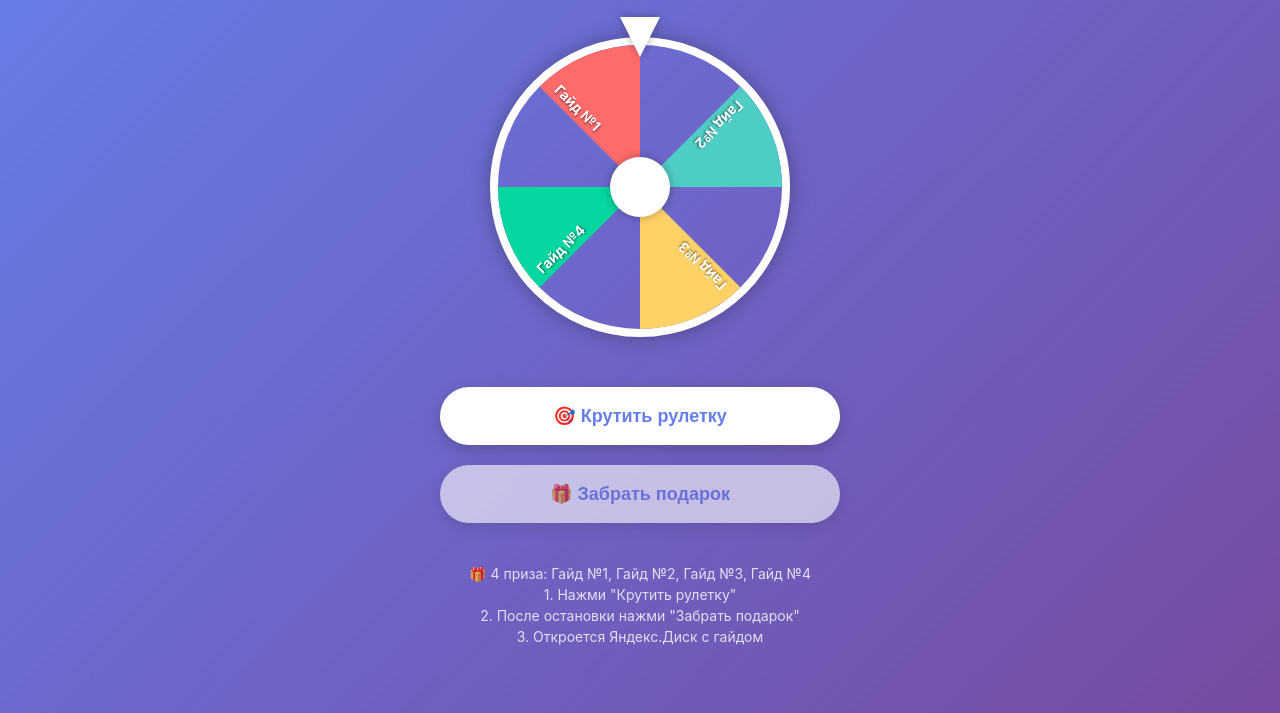
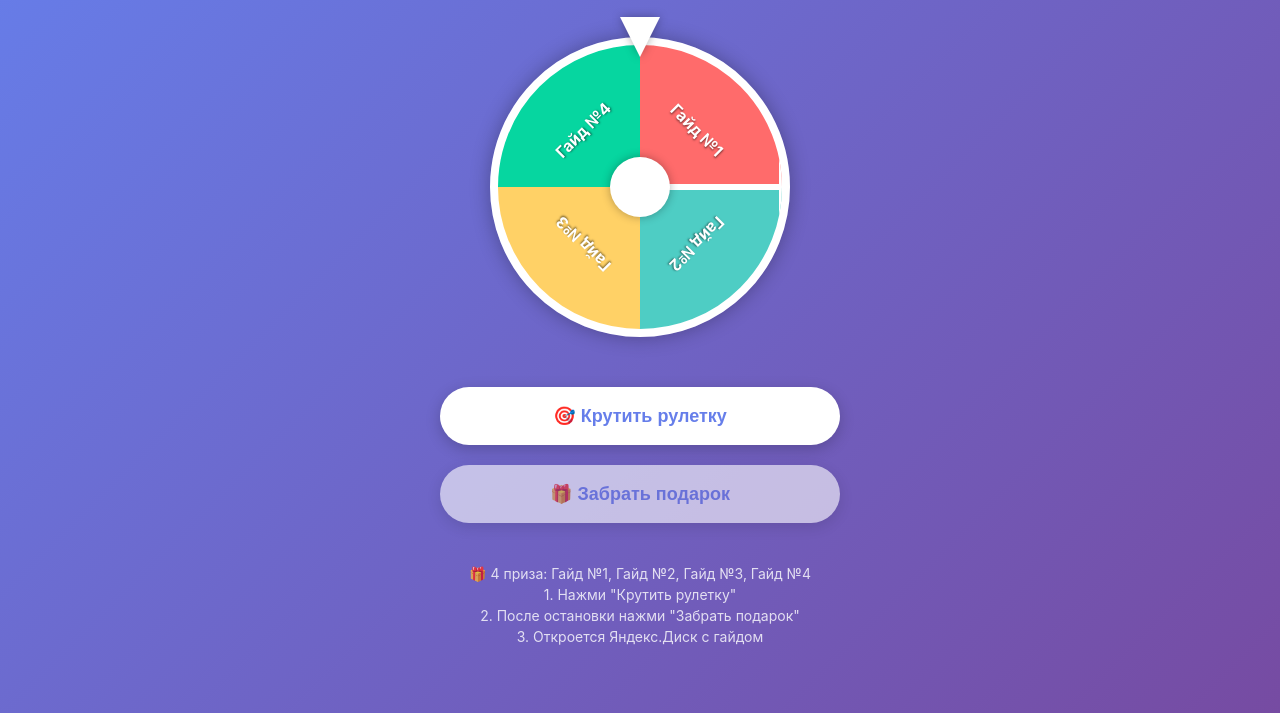
Before and after one commit to igoryanpro/test_nsa, a plain HTML site: page index.html in a window 1280 px wide. Shown: the part 87-800 px from the top of the page. Drawn offline with Linux system fonts and the light colour scheme.

Commit message:
Update index.html

```diff
--- a/index.html
+++ b/index.html
@@ -40,6 +40,7 @@
             margin: 40px auto;
         }
 
+        /* Колесо с 4 секциями */
         .wheel {
             width: 100%;
             height: 100%;
@@ -49,53 +50,27 @@
             border: 8px solid #fff;
             box-shadow: 0 0 20px rgba(0,0,0,0.3);
             transition: transform 4s cubic-bezier(0.17, 0.67, 0.83, 0.67);
+            background: conic-gradient(
+                #FF6B6B 0deg 90deg,
+                #4ECDC4 90deg 180deg,
+                #FFD166 180deg 270deg,
+                #06D6A0 270deg 360deg
+            );
         }
 
-        /* Правильные секции рулетки */
-        .wheel-segment {
-            position: absolute;
-            width: 50%;
-            height: 50%;
-            transform-origin: bottom right;
-            left: 0;
-            top: 0;
-        }
-
-        .segment-content {
+        /* Метки для разделения секций */
+        .wheel::before {
+            content: '';
             position: absolute;
             width: 100%;
             height: 100%;
-            background: var(--segment-color);
-            clip-path: polygon(0 0, 100% 0, 100% 100%);
-            display: flex;
-            align-items: center;
-            justify-content: center;
+            background:
+                linear-gradient(0deg, transparent 49%, white 49%, white 51%, transparent 51%),
+                linear-gradient(90deg, transparent 49%, white 49%, white 51%, transparent 51%),
+                linear-gradient(180deg, transparent 49%, white 49%, white 51%, transparent 51%),
+                linear-gradient(270deg, transparent 49%, white 49%, white 51%, transparent 51%);
+            border-radius: 50%;
         }
-
-        .segment-text {
-            position: absolute;
-            transform: rotate(45deg);
-            font-weight: bold;
-            font-size: 14px;
-            color: white;
-            text-shadow: 1px 1px 2px rgba(0,0,0,0.5);
-            width: 80px;
-            text-align: center;
-            margin-top: 40px;
-            margin-left: 40px;
-        }
-
-        /* Позиционируем секции */
-        .segment-1 { transform: rotate(0deg); }
-        .segment-2 { transform: rotate(90deg); }
-        .segment-3 { transform: rotate(180deg); }
-        .segment-4 { transform: rotate(270deg); }
-
-        /* Цвета секций */
-        .segment-1 .segment-content { --segment-color: #FF6B6B; }
-        .segment-2 .segment-content { --segment-color: #4ECDC4; }
-        .segment-3 .segment-content { --segment-color: #FFD166; }
-        .segment-4 .segment-content { --segment-color: #06D6A0; }
 
         .wheel-center {
             position: absolute;
@@ -109,6 +84,21 @@
             z-index: 10;
             box-shadow: 0 0 10px rgba(0,0,0,0.3);
         }
+
+        /* Текст на секциях */
+        .segment-text {
+            position: absolute;
+            color: white;
+            font-weight: bold;
+            font-size: 16px;
+            text-shadow: 1px 1px 2px rgba(0,0,0,0.5);
+            z-index: 5;
+        }
+
+        #text1 { top: 30%; left: 70%; transform: translate(-50%, -50%) rotate(45deg); }
+        #text2 { top: 70%; left: 70%; transform: translate(-50%, -50%) rotate(135deg); }
+        #text3 { top: 70%; left: 30%; transform: translate(-50%, -50%) rotate(225deg); }
+        #text4 { top: 30%; left: 30%; transform: translate(-50%, -50%) rotate(315deg); }
 
         .pointer {
             position: absolute;
@@ -192,11 +182,6 @@
             from { transform: rotate(0deg); }
             to { transform: rotate(360deg); }
         }
-
-        @keyframes wheelSpin {
-            0% { transform: rotate(0deg); }
-            100% { transform: rotate(1080deg); }
-        }
     </style>
 </head>
 <body>
@@ -209,23 +194,11 @@
         <div class="wheel-container">
             <div class="pointer"></div>
             <div class="wheel" id="wheel">
-                <div class="wheel-segment segment-1">
-                    <div class="segment-content"></div>
-                    <div class="segment-text">Гайд №1</div>
-                </div>
-                <div class="wheel-segment segment-2">
-                    <div class="segment-content"></div>
-                    <div class="segment-text">Гайд №2</div>
-                </div>
-                <div class="wheel-segment segment-3">
-                    <div class="segment-content"></div>
-                    <div class="segment-text">Гайд №3</div>
-                </div>
-                <div class="wheel-segment segment-4">
-                    <div class="segment-content"></div>
-                    <div class="segment-text">Гайд №4</div>
-                </div>
                 <div class="wheel-center"></div>
+                <div class="segment-text" id="text1">Гайд №1</div>
+                <div class="segment-text" id="text2">Гайд №2</div>
+                <div class="segment-text" id="text3">Гайд №3</div>
+                <div class="segment-text" id="text4">Гайд №4</div>
             </div>
         </div>
 
```
